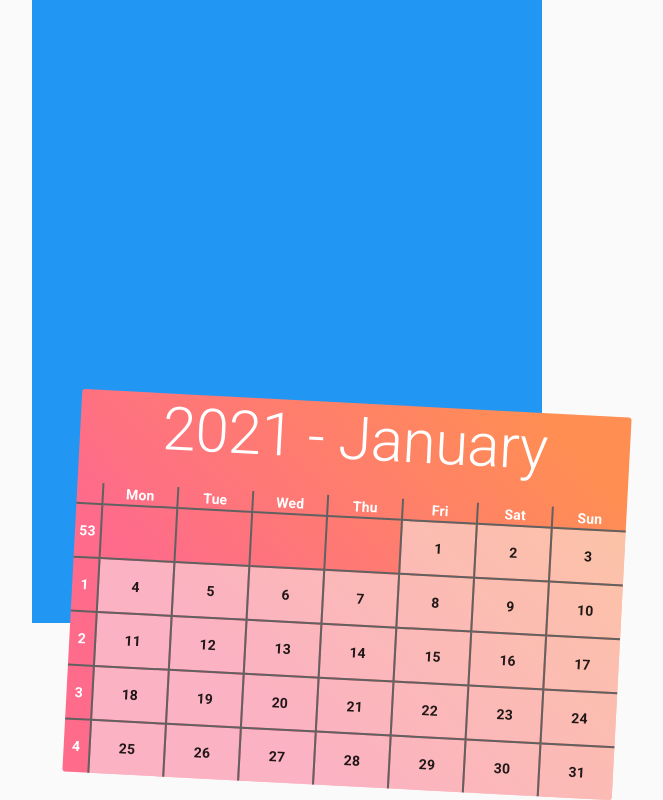
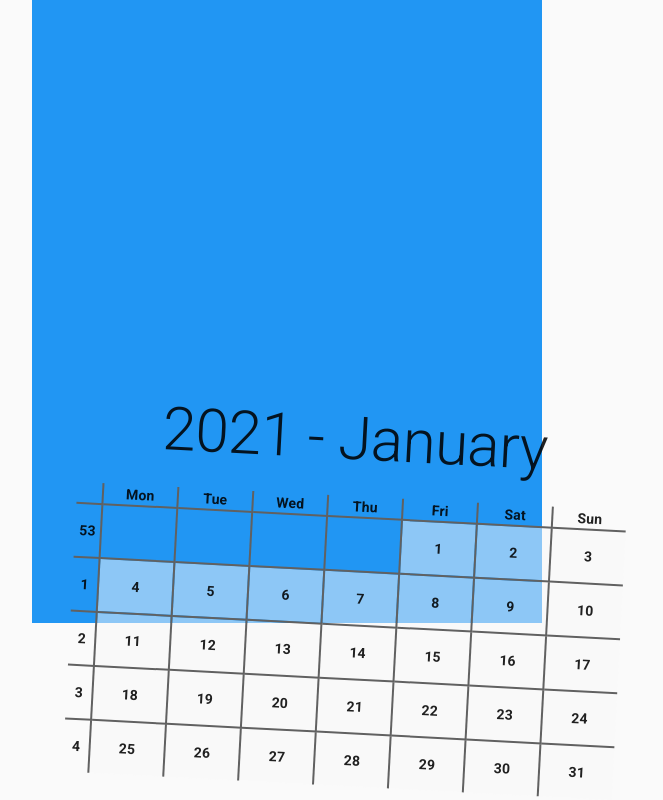
Before and after one commit to szrudi/custom-calendar-creator, a React (Create React App) app: page /editor in a window 1280 px wide. Shown: the part 175-975 px from the top of the page, without its empty margins (353-1016 px from the left). Built offline with nearby package versions, Linux system fonts and the light colour scheme.

Commit message:
Remove test styles

```diff
--- a/src/hoc/AsPageElement.tsx
+++ b/src/hoc/AsPageElement.tsx
@@ -47,9 +47,5 @@ const useStyles = makeStyles<Theme, ElementPlacementProps>({
     width: (props) => props.width,
     height: (props) => props.height,
     transform: (props) => `rotate(${props.rotate}deg)`,
-    background: "linear-gradient(45deg, #FE6B8B 30%, #FF8E53 90%)",
-    border: 0,
-    borderRadius: 3,
-    color: "white",
   },
 });
```
